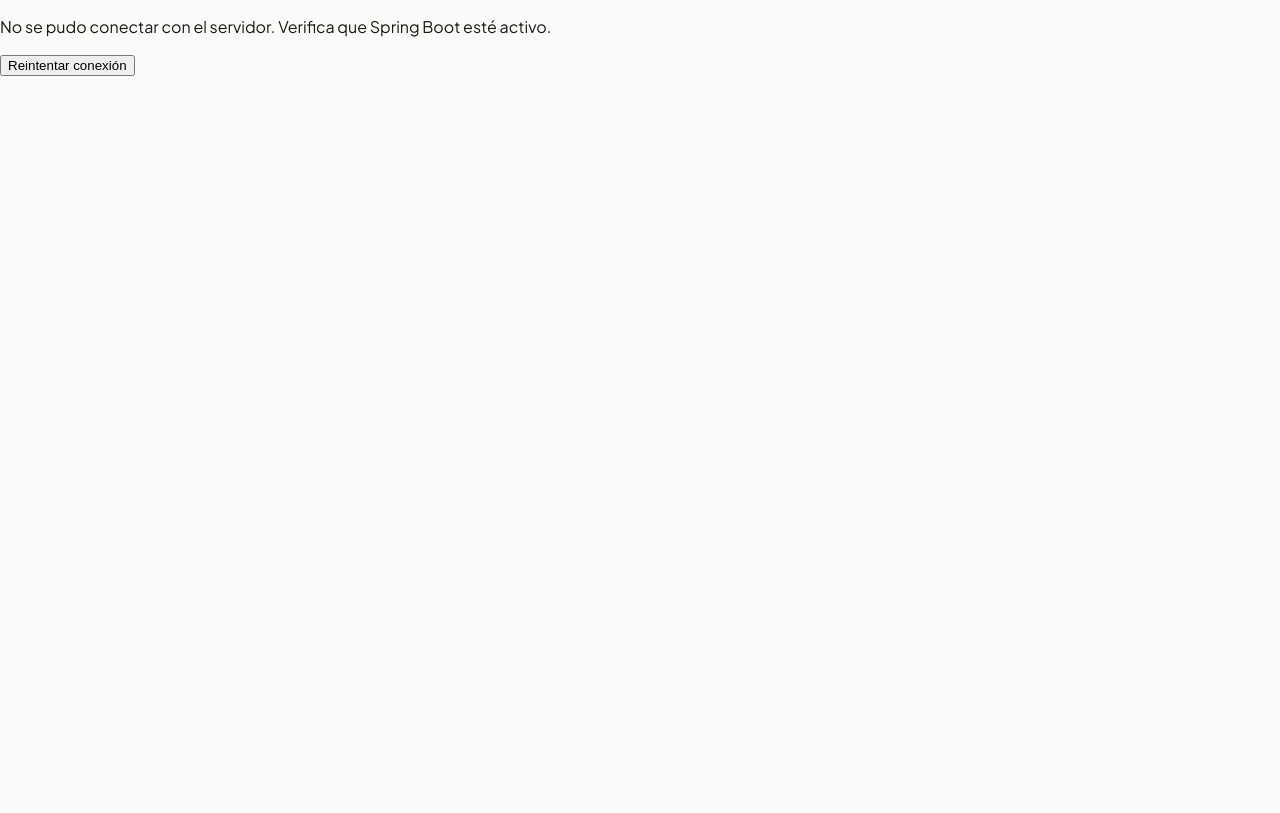
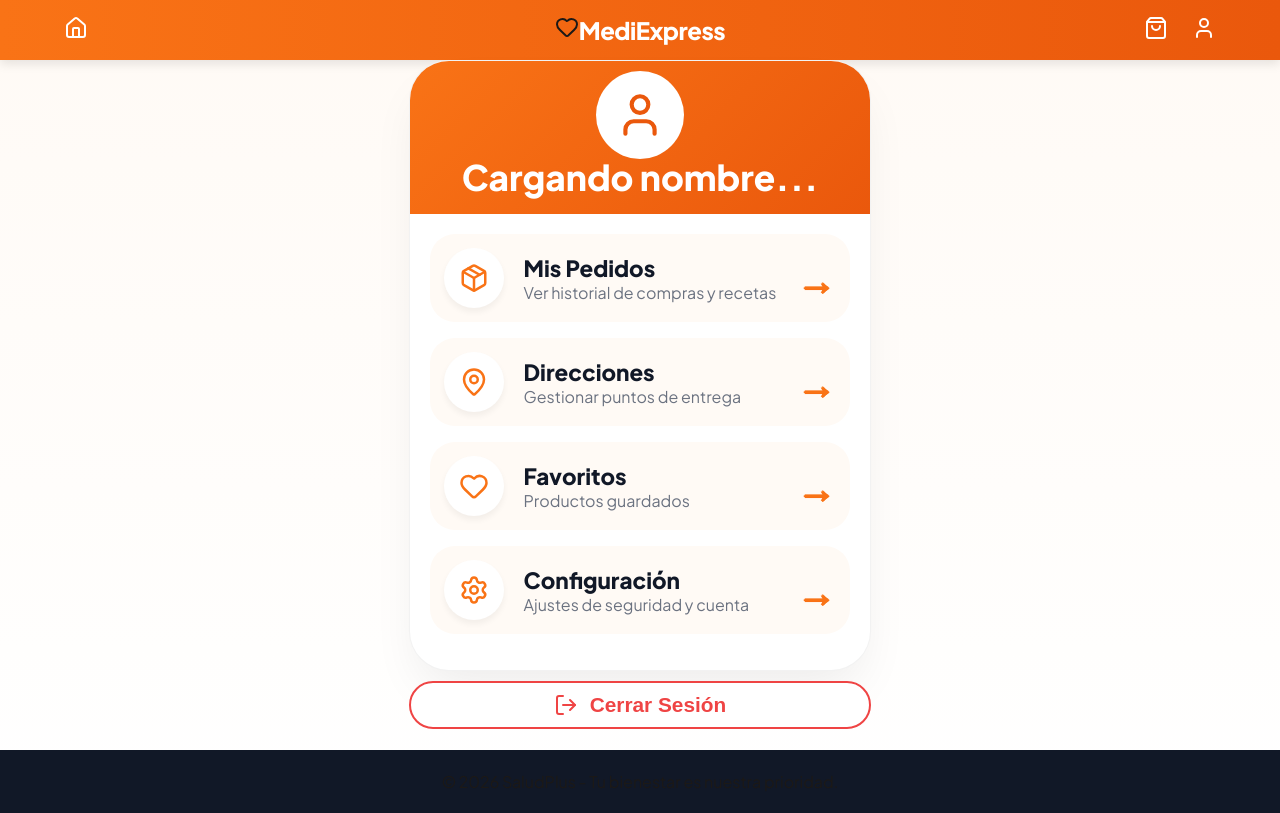
Before and after one commit to YormanCamposOrtiz/tareaIntegradorReact, a React (Vite) app: page /perfil in a window 1280 px wide. Built offline with nearby package versions, Linux system fonts and the light colour scheme; no server answers; sample sign-in values are in the browser's storage.

Commit message:
perfil actualizado y configurado falta los links a donde redirigir

```diff
--- a/src/resources/static/Perfil.css
+++ b/src/resources/static/Perfil.css
@@ -16,27 +16,35 @@
 /* Sección superior con degradado naranja */
 .perfil-banner {
   background: linear-gradient(135deg, #f97316 0%, #ea580c 100%);
-  padding: 50px 20px;
+  padding: 10px 10px;
   text-align: center;
   color: white;
 }
 
 .user-avatar-container {
-  width: 90px;
-  height: 90px;
-  background: white;
+  width: 80px;  /* Ajusta el tamaño según tu diseño */
+  height: 80px;
+  background-color: white; /* El círculo blanco que ves en la imagen */
   border-radius: 50%;
-  display: flex;
+  display: flex; /* Crucial para centrar el icono */
   align-items: center;
   justify-content: center;
-  margin: 0 auto 15px;
-  box-shadow: 0 10px 20px rgba(0, 0, 0, 0.1);
+  margin: 0 auto; /* Para centrar el círculo en el banner */
+  overflow: hidden;
+  border: 4px solid rgba(255, 255, 255, 0.3); /* Un pequeño borde para que resalte */
+}
+.user-avatar-container svg {
+  width: 50px;
+  height: 50px;
+  stroke-width: 2;
+  color: #ea580c;/* Hace las líneas del icono más visibles */
 }
 
 .user-name {
   font-size: 2.2rem;
   font-weight: 800;
   margin-bottom: 5px;
+  margin-top: -5px;
 }
 
 .user-email {
@@ -46,14 +54,14 @@
 
 /* Opciones del menú */
 .perfil-options {
-  padding: 30px;
+  padding: 20px;
 }
 
 .perfil-option-item {
   display: flex;
   align-items: center;
   gap: 20px;
-  padding: 24px;
+  padding: 14px;
   background: #fffaf5;
   border-radius: 25px;
   margin-bottom: 16px;
@@ -70,7 +78,7 @@
   width: 60px;
   height: 60px;
   background: white;
-  border-radius: 15px;
+  border-radius: 35px;
   display: flex;
   align-items: center;
   justify-content: center;
@@ -97,9 +105,10 @@
 
 .option-arrow {
   margin-left: auto;
-  font-size: 1.5rem;
+  font-size: 2.5rem;
   color: #f97316;
   font-weight: bold;
+  text-shadow: 1px 0 #f97316, -1px 0 #f97316, 0 1px #f97316, 0 -1px #f97316;
 }
 
 /* Botón de Logout */
@@ -112,9 +121,9 @@
   background: white;
   color: #ef4444;
   border: 2px solid #ef4444;
-  padding: 20px;
+  padding: 10px;
   border-radius: 25px;
-  margin-top: 30px;
+  margin-top: 10px;
   font-size: 1.3rem;
   font-weight: 700;
   cursor: pointer;
--- a/src/resources/templates/Login.tsx
+++ b/src/resources/templates/Login.tsx
@@ -16,21 +16,23 @@
   const [credentials, setCredentials] = useState({ correo: "", contrasena: "" });
   const [error, setError] = useState("");
 
-
   const handleSubmit = async (e: React.FormEvent) => {
     e.preventDefault();
-  setError(""); // Limpiar errores previos
+    setError("");
 
     try {
       const { correo, contrasena } = credentials;
 
-    // Enviamos la petición al backend
+      // Petición al backend
       const response = await api.post('/auth/login', { correo, contrasena });
-
       const user = response.data;
 
-    // Si el login es exitoso, guardamos info básica (opcionalmente un token si usaras JWT)
+      // Si el login es exitoso
       if (user.success) {
+        // --- GUARDAR EN LOCALSTORAGE ---
+        localStorage.setItem("userEmail", correo); //
+        localStorage.setItem("userRole", user.rol); //
+
         if (user.rol === 'ADMINISTRADOR') {
           navigate('/dashboardHome');
         } else {
@@ -38,20 +40,11 @@
         }
       }
     } catch (err: any) {
-    // CAPTURA DE ERRORES DEL BACKEND (Ataques de diccionario / Bloqueos)
       if (err.response) {
         const status = err.response.status;
-      const message = err.response.data.message;
-
-      if (status === 403) {
-        // Caso: Cuenta bloqueada por intentos fallidos
-        alert(message || "Cuenta bloqueada temporalmente. Intente en 15 minutos.");
-      } else if (status === 401) {
-        // Caso: Credenciales incorrectas
-        alert("Usuario o contraseña incorrectos.");
-      } else {
-        alert("Error en el servidor. Intente más tarde.");
-      }
+        if (status === 403) alert("Cuenta bloqueada temporalmente.");
+        else if (status === 401) alert("Usuario o contraseña incorrectos.");
+        else alert("Error en el servidor.");
       } else {
         alert("No se pudo conectar con el servidor.");
       }
--- a/src/resources/templates/Perfil.tsx
+++ b/src/resources/templates/Perfil.tsx
@@ -13,8 +13,9 @@
 interface Usuario {
   id: number;
   nombre: string;
-  correo: string;
+  correo: string; // Asegúrate de usar la que tenga el dato en Neon
   rol: string;
+  intentos_fallidos: number; // Columna visible en tu tabla[cite: 1]
 }
 
 export function Perfil() {
@@ -24,43 +25,35 @@
   const navigate = useNavigate();
 
   useEffect(() => {
-    // Obtenemos el correo guardado en el Login
+    // 1. Intentar obtener el correo guardado
     const userEmail = localStorage.getItem("userEmail");
 
     if (!userEmail) {
+      console.warn("No hay sesión activa. Redirigiendo al login...");
       navigate("/login");
       return;
     }
 
-    // Buscamos los datos completos del usuario usando el correo
-    axios.get(`http://localhost:8080/api/usuarios/buscar?correo=${userEmail}`)
+    // 2. Buscar datos en PostgreSQL (Neon) usando el correo recuperado
+    axios.get(`http://localhost:8080/api/auth/buscar?correo=${userEmail}`)
       .then((res) => {
-        setUsuario(res.data);
+        setUsuario(res.data); //[cite: 2]
         setLoading(false);
       })
       .catch((err) => {
         console.error("Error al conectar con PostgreSQL:", err);
-        setError("No se pudo conectar con el servidor. Verifica que Spring Boot esté activo.");
+        setError("No se pudo conectar con el servidor de base de datos.");
         setLoading(false);
       });
   }, [navigate]);
 
   const handleLogout = () => {
-    localStorage.removeItem("userEmail");
-    localStorage.removeItem("userRole");
+    localStorage.removeItem("userEmail"); //[cite: 2]
+    localStorage.removeItem("userRole"); //
     navigate("/login");
   };
 
-  if (loading) return <div className="p-10 text-center">Cargando perfil de SaludPlus...</div>;
-
-  if (error) return (
-    <div className="p-10 text-center text-red-500">
-      <p>{error}</p>
-      <button onClick={() => window.location.reload()} className="mt-4 text-orange-500 underline">
-        Reintentar conexión
-      </button>
-    </div>
-  );
+  if (loading) return <div className="p-10 text-center text-orange-500 font-bold">Cargando perfil de MediExpress...</div>;
 
   return (
     <div className="perfil-container">
@@ -75,7 +68,7 @@
 
           <div className="header-center flex items-center gap-2">
             <Heart className="w-8 h-8 text-white fill-white" />
-            <span className="brand-title text-white text-2xl font-bold">SaludPlus</span>
+            <span className="brand-title text-white">MediExpress</span>
           </div>
 
           <div className="header-right flex gap-4">
@@ -97,15 +90,14 @@
             {/* Sección de cabecera del perfil */}
             <div className="perfil-banner">
               <div className="user-avatar-container">
-                <User className="w-12 h-12 text-orange-500" />
+                 <User className="w-12 h-12" />
               </div>
-              <h1 className="user-name">{usuario?.nombre || "Usuario"}</h1>
-              <p className="user-email">{usuario?.correo}</p>
+              <h1 className="user-name">
+                  {usuario?.nombre ? usuario.nombre : "Cargando nombre..."}</h1>
 
               {usuario?.rol === "ADMINISTRADOR" && (
                 <span className="badge-admin">
-                  Modo Administrador
-                </span>
+                  Modo Administrador</span>
               )}
             </div>
 
@@ -141,6 +133,15 @@
               </Link>
 
               <Link to="#" className="perfil-option-item">
+                <div className="option-icon-box"><Heart /></div>
+                <div className="option-text">
+                  <h3>Favoritos</h3>
+                  <p>Productos guardados</p>
+                </div>
+                <span className="option-arrow">→</span>
+              </Link>
+
+              <Link to="#" className="perfil-option-item">
                 <div className="option-icon-box"><Settings /></div>
                 <div className="option-text">
                   <h3>Configuración</h3>
@@ -150,11 +151,10 @@
               </Link>
             </div>
           </div>
-
           <button onClick={handleLogout} className="btn-logout">
             <LogOut className="w-6 h-6" />
             Cerrar Sesión
-          </button>
+          </button><br></br>
         </div>
       </main>
 
```
Lines whose indentation alone changed are shown as unchanged.
